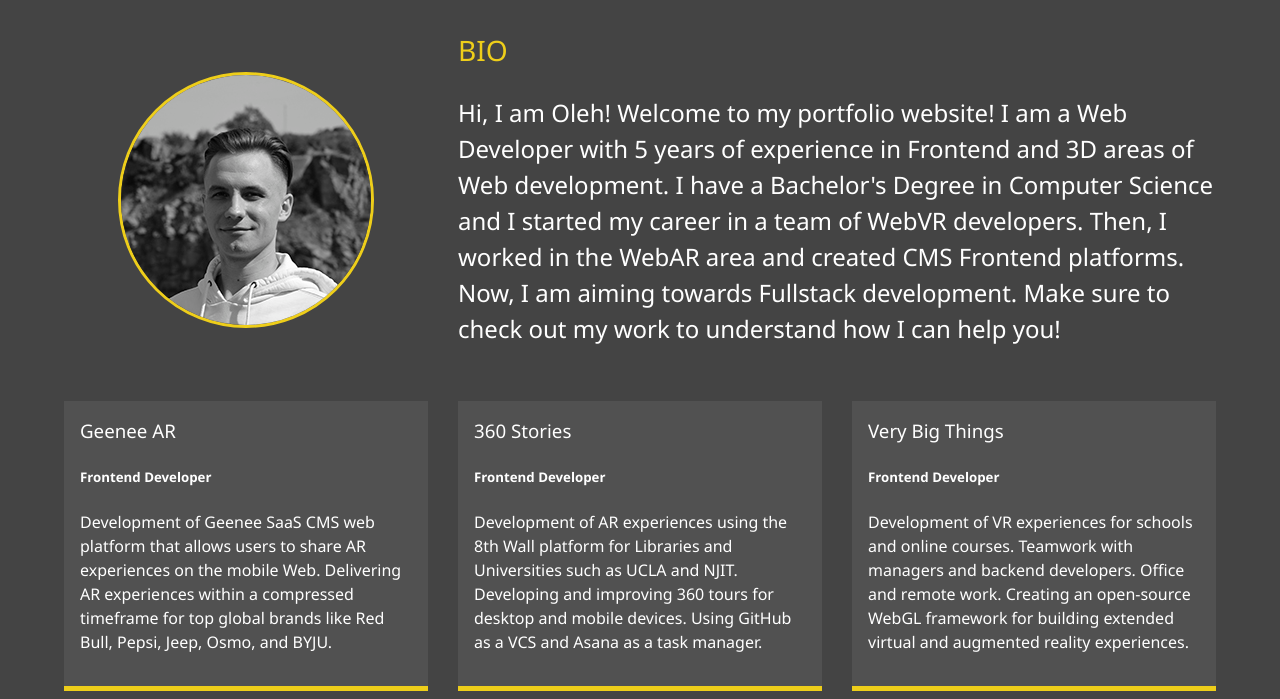
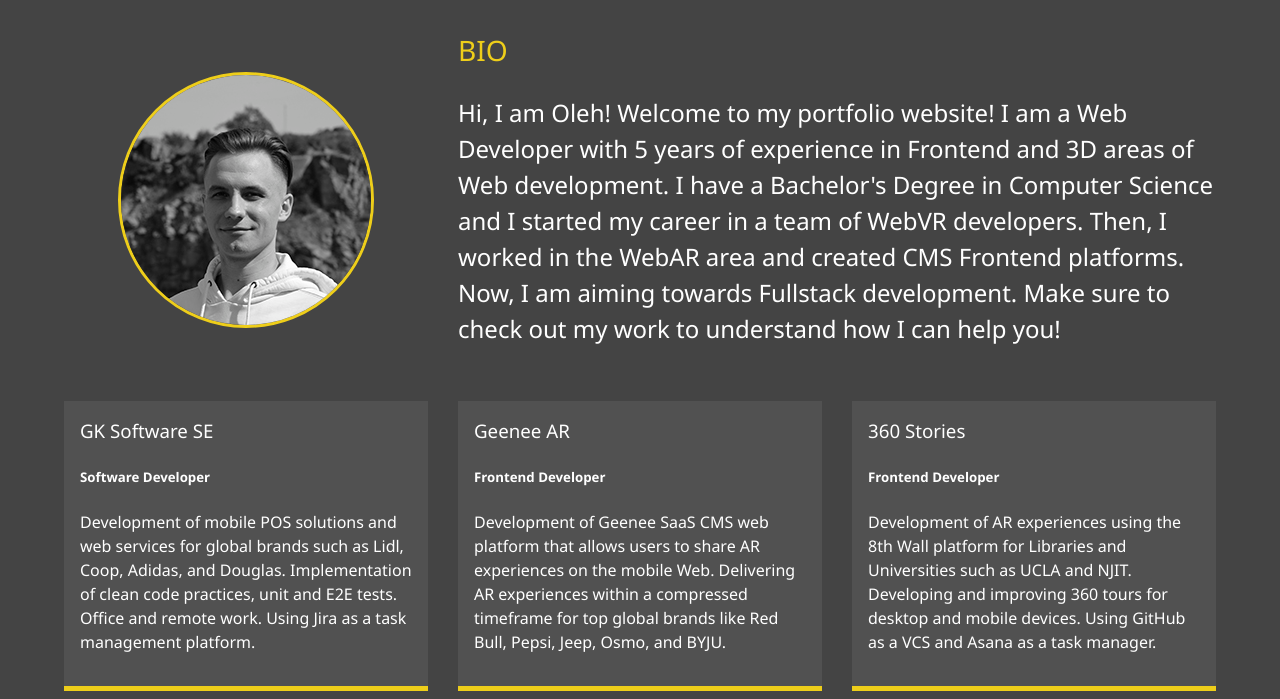
Before and after one commit to saveniukoleh/saveniukoleh.github.io, a website: page dist/about.html in a window 1280 px wide. Shown: the part 253-952 px from the top of the page. Drawn offline with Linux system fonts and the light colour scheme.

Commit message:
Update about.html

```diff
--- a/dist/about.html
+++ b/dist/about.html
@@ -82,7 +82,7 @@
           </p>
         </div>
 
-<!--         <div class="job job-1">
+        <div class="job job-1">
           <h3>
             <a href="https://geenee.ar">GK Software SE</a>
           </h3>
@@ -93,9 +93,9 @@
             clean code practices, unit and E2E tests. Office and remote work.
             Using Jira as a task management platform.
           </p>
-        </div> -->
+        </div>
 
-        <div class="job job-1">
+        <div class="job job-2">
           <h3>
             <a href="https://geenee.ar">Geenee AR</a>
           </h3>
@@ -108,7 +108,7 @@
           </p>
         </div>
 
-        <div class="job job-2">
+        <div class="job job-3">
           <h3>
             <a href="https://360stories.com/">360 Stories</a>
           </h3>
@@ -121,7 +121,7 @@
           </p>
         </div>
 
-        <div class="job job-3">
+        <div class="job job-4">
           <h3>
             <a href="https://verybigthings.com/">Very Big Things</a>
           </h3>
```
